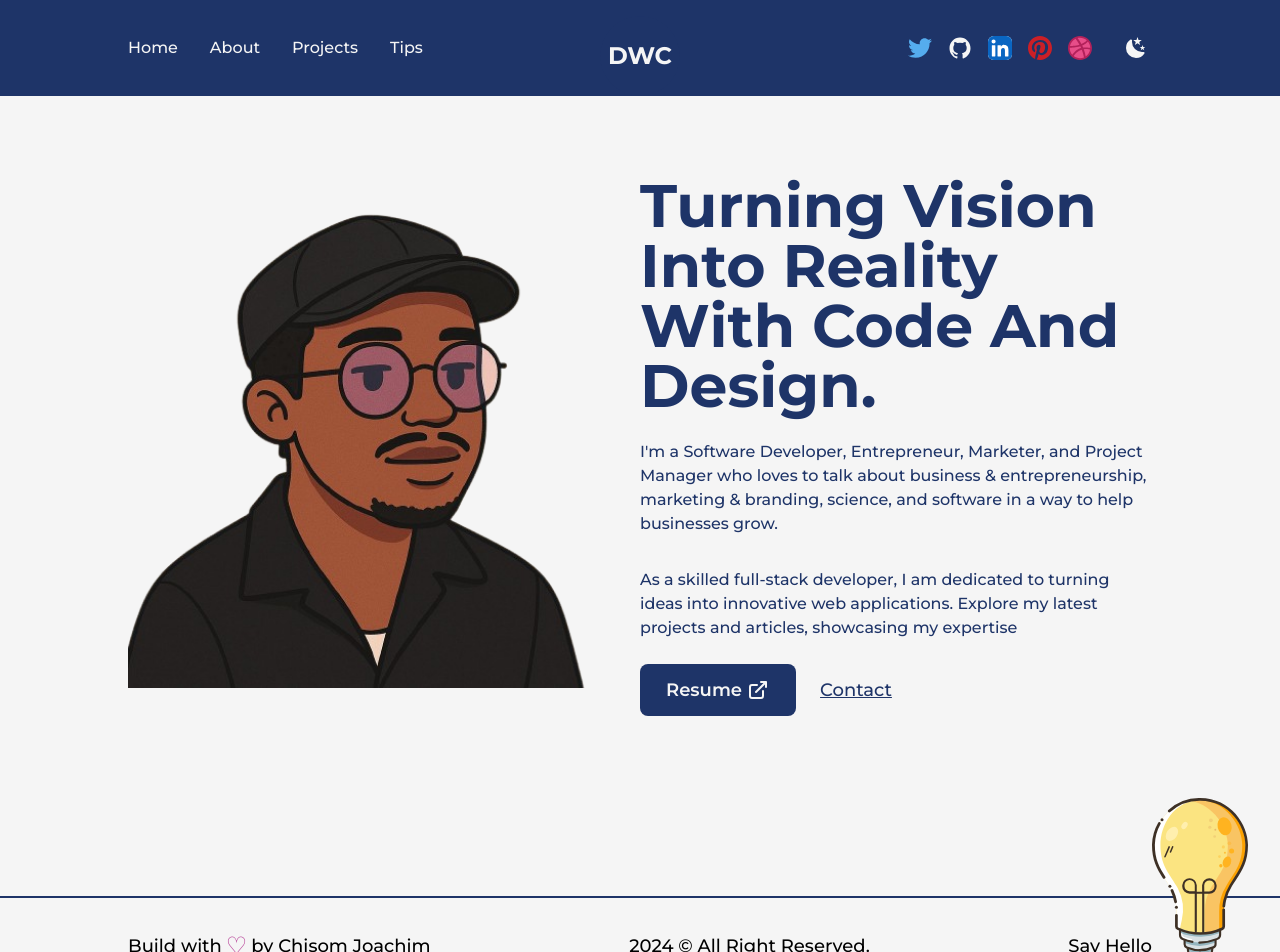
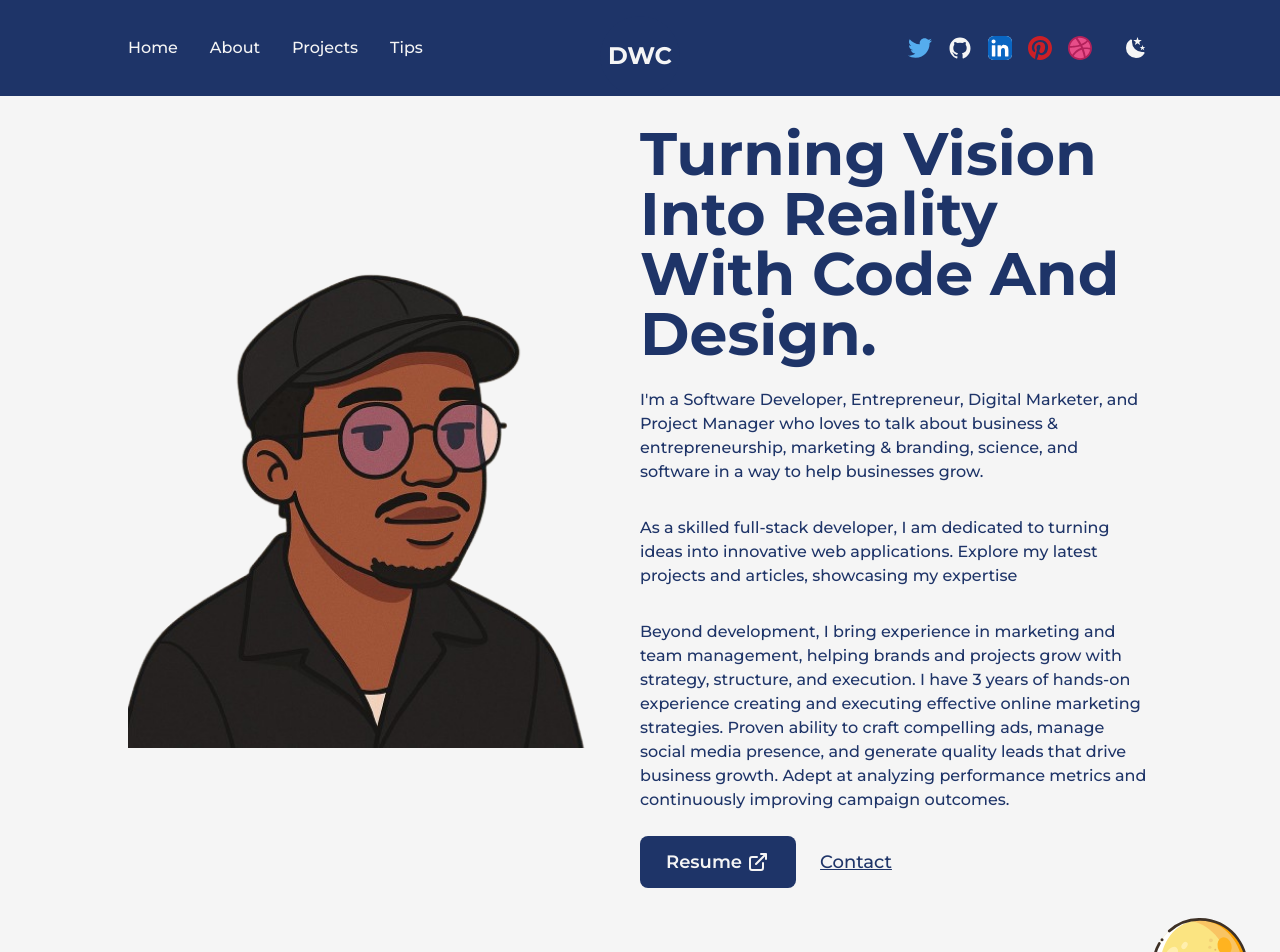
Before and after one commit to Joachimchisom1/devwithchisom, a Next.js app: page / in a window 1280 px wide. Shown: the top 952 px of the page. Built offline with nearby package versions, Linux system fonts and the light colour scheme.

Commit message:
added about

```diff
--- a/src/pages/index.js
+++ b/src/pages/index.js
@@ -42,14 +42,26 @@ export default function Home() {
                 lg:!text-center lg:!text-6xl md:!text-5xl sm:!text-3xl"
               />
               <p className="my-4 text-base font-medium md:text-sm sm:text-xs">
-                I&apos;m a Software Developer, Entrepreneur, Marketer, and Project Manager who loves
-                to talk about business & entrepreneurship, marketing & branding,
-                science, and software in a way to help businesses grow.
+                I&apos;m a Software Developer, Entrepreneur, Digital Marketer,
+                and Project Manager who loves to talk about business &
+                entrepreneurship, marketing & branding, science, and software in
+                a way to help businesses grow.
               </p>
               <p className="my-4 text-base font-medium md:text-sm sm:text-xs">
                 As a skilled full-stack developer, I am dedicated to turning
                 ideas into innovative web applications. Explore my latest
                 projects and articles, showcasing my expertise
+              </p>
+              <p className="my-4 text-base font-medium md:text-sm sm:text-xs">
+                Beyond development, I bring experience in marketing and team
+                management, helping brands and projects grow with strategy,
+                structure, and execution.
+                I have 3 years of hands-on experience
+                creating and executing effective online marketing strategies.
+                Proven ability to craft compelling ads, manage social media
+                presence, and generate quality leads that drive business growth.
+                Adept at analyzing performance metrics and continuously
+                improving campaign outcomes.
               </p>
               <div className="flex items-center self-start mt-2 gap-6 lg:self-center">
                 <Link
```
